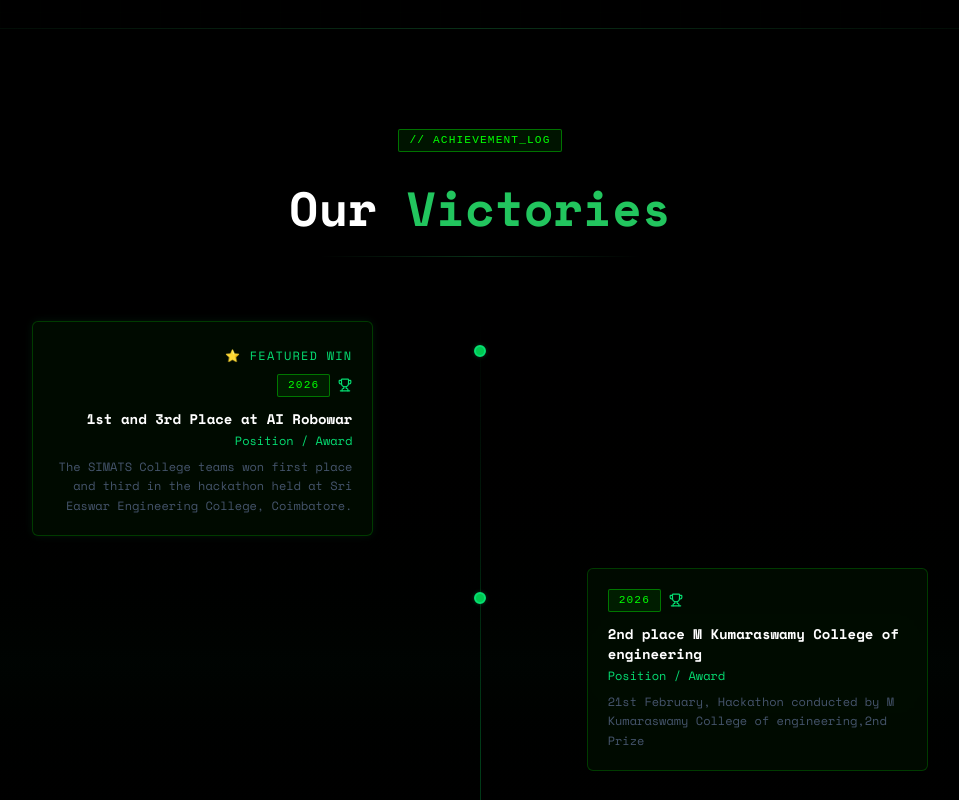
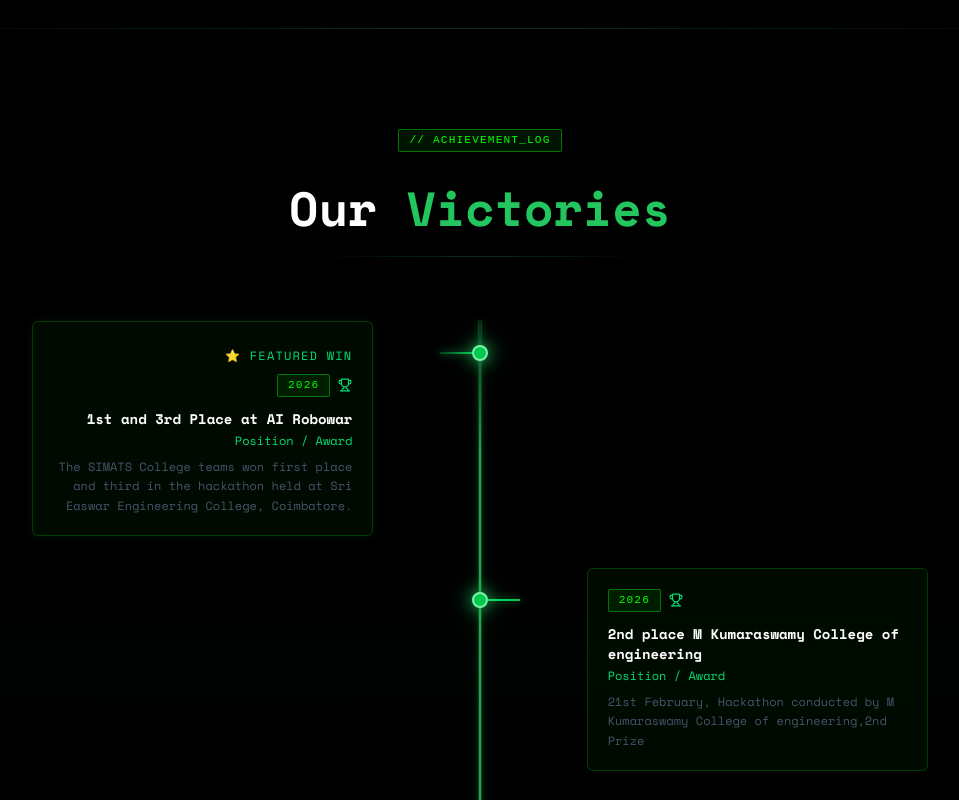
Before and after one commit to entusedglue3125/Robotics_Lab_Club, a Next.js app: page / in a window 1280 px wide. Shown: the part 5500-6300 px from the top of the page, without its empty margins (160-1119 px from the left). Built offline with nearby package versions, Linux system fonts and the light colour scheme.

Commit message:
style: enhance timeline line visibility and add animations

```diff
--- a/app/globals.css
+++ b/app/globals.css
@@ -346,16 +346,94 @@
   width: 100%;
 }
 
-/* ===== TIMELINE ===== */
+/* ===== TIMELINE ANIMATIONS & STYLES ===== */
+@keyframes timeline-beam {
+  0% {
+    top: -10%;
+    opacity: 0;
+  }
+  20% {
+    opacity: 1;
+  }
+  80% {
+    opacity: 1;
+  }
+  100% {
+    top: 105%;
+    opacity: 0;
+  }
+}
+
+@keyframes line-flow-right {
+  0% {
+    background-position: -200% 0;
+  }
+  100% {
+    background-position: 200% 0;
+  }
+}
+
+@keyframes line-flow-left {
+  0% {
+    background-position: 200% 0;
+  }
+  100% {
+    background-position: -200% 0;
+  }
+}
+
+@keyframes dot-pulse {
+  0%, 100% {
+    box-shadow: 0 0 8px rgba(34, 197, 94, 0.8), 0 0 16px rgba(34, 197, 94, 0.4);
+  }
+  50% {
+    box-shadow: 0 0 18px rgba(34, 197, 94, 1), 0 0 32px rgba(34, 197, 94, 0.8);
+  }
+}
+
 .timeline-line {
   position: absolute;
-  left: 50%;
+  left: 1.5rem;
   top: 0;
   bottom: 0;
-  width: 1px;
-  background: linear-gradient(to bottom, transparent, #22c55e, transparent);
-  transform: translateX(-50%);
+  width: 2px;
+  background: linear-gradient(180deg, rgba(34, 197, 94, 0.2) 0%, rgba(34, 197, 94, 0.85) 15%, rgba(34, 197, 94, 0.85) 85%, rgba(34, 197, 94, 0.2) 100%);
+  box-shadow: 0 0 8px rgba(34, 197, 94, 0.6), 0 0 2px rgba(34, 197, 94, 0.9);
+  overflow: hidden;
 }
+
+@media (min-width: 768px) {
+  .timeline-line {
+    left: 50%;
+    transform: translateX(-50%);
+  }
+}
+
+.timeline-pulse-beam {
+  position: absolute;
+  left: 0;
+  width: 100%;
+  height: 140px;
+  background: linear-gradient(to bottom, transparent, #22c55e, #ffffff, #22c55e, transparent);
+  box-shadow: 0 0 12px #22c55e, 0 0 24px #22c55e;
+  border-radius: 9999px;
+  animation: timeline-beam 3.5s ease-in-out infinite;
+}
+
+.timeline-connector-flow-right {
+  background-size: 200% 100%;
+  animation: line-flow-right 2.5s linear infinite;
+}
+
+.timeline-connector-flow-left {
+  background-size: 200% 100%;
+  animation: line-flow-left 2.5s linear infinite;
+}
+
+.timeline-dot-pulse {
+  animation: dot-pulse 2.5s ease-in-out infinite;
+}
+
 
 /* ===== TAG / BADGE ===== */
 .matrix-tag {
--- a/components/ui/achievements-section.tsx
+++ b/components/ui/achievements-section.tsx
@@ -23,15 +23,19 @@ export default function AchievementsSection({ data }: { data?: AchievementsConte
 
         {d.achievements.length > 0 ? (
           <div className="relative">
-            <div className="absolute left-6 md:left-1/2 top-0 bottom-0 w-px bg-gradient-to-b from-transparent via-green-500/30 to-transparent" />
-            <div className="space-y-8">
+            {/* Glowing Vertical Timeline Line & Animated Pulse Beam */}
+            <div className="timeline-line z-0">
+              <div className="timeline-pulse-beam" />
+            </div>
+
+            <div className="space-y-8 relative z-10">
               {d.achievements.map((item, i) => {
                 const isLeft = i % 2 === 0
                 const Icon = iconMap[item.icon] ?? Trophy
                 return (
-                  <div key={item.id} className={`relative flex ${isLeft ? "md:flex-row" : "md:flex-row-reverse"} gap-0`}>
+                  <div key={item.id} className={`group relative flex ${isLeft ? "md:flex-row" : "md:flex-row-reverse"} gap-0`}>
                     <div className={`w-full md:w-5/12 pl-14 md:pl-0 ${isLeft ? "md:pr-8 md:text-right" : "md:pl-8"}`}>
-                      <div className={`glass-card rounded-sm p-5 group ${item.highlight ? "glow-box" : ""}`}>
+                      <div className={`glass-card rounded-sm p-5 ${item.highlight ? "glow-box" : ""}`}>
                         {item.highlight && (
                           <div className="mb-2"><span className="text-xs font-mono text-green-400 tracking-widest">⭐ FEATURED WIN</span></div>
                         )}
@@ -44,9 +48,26 @@ export default function AchievementsSection({ data }: { data?: AchievementsConte
                         <p className="text-slate-600 text-xs font-mono leading-relaxed">{item.description}</p>
                       </div>
                     </div>
-                    <div className="absolute left-6 md:left-1/2 top-6 -translate-x-1/2 flex items-center justify-center">
-                      <div className="w-3 h-3 rounded-full border-2 bg-green-500 border-green-400 shadow-[0_0_4px_rgba(34,197,94,0.3)]" />
+
+                    {/* Timeline Node Dot & Horizontal Connector Line */}
+                    <div className="absolute left-6 md:left-1/2 top-6 -translate-x-1/2 flex items-center justify-center z-20">
+                      {/* Pulsing Outer Aura */}
+                      <div className="absolute w-7 h-7 rounded-full bg-green-500/20 animate-ping pointer-events-none" />
+
+                      {/* Main Node Dot */}
+                      <div className="relative w-4 h-4 rounded-full border-2 border-green-300 bg-green-500 timeline-dot-pulse group-hover:scale-125 group-hover:bg-green-400 group-hover:border-white transition-all duration-300 shadow-[0_0_12px_rgba(34,197,94,0.9)]" />
+
+                      {/* Mobile Horizontal Connector */}
+                      <div className="block md:hidden absolute left-full top-1/2 -translate-y-1/2 w-8 h-[2px] bg-gradient-to-r from-green-400 via-green-500 to-green-500/40 shadow-[0_0_8px_rgba(34,197,94,0.8)] group-hover:shadow-[0_0_12px_rgba(0,255,100,1)] group-hover:h-[3px] timeline-connector-flow-right transition-all duration-300" />
+
+                      {/* Desktop Horizontal Connector */}
+                      <div className={`hidden md:block absolute top-1/2 -translate-y-1/2 h-[2px] w-8 shadow-[0_0_8px_rgba(34,197,94,0.8)] group-hover:shadow-[0_0_14px_rgba(0,255,100,1)] group-hover:h-[3px] transition-all duration-300 ${
+                        isLeft
+                          ? "right-full bg-gradient-to-l from-green-400 via-green-500 to-green-500/30 timeline-connector-flow-left"
+                          : "left-full bg-gradient-to-r from-green-400 via-green-500 to-green-500/30 timeline-connector-flow-right"
+                      }`} />
                     </div>
+
                     <div className="hidden md:block w-5/12" />
                   </div>
                 )
```
